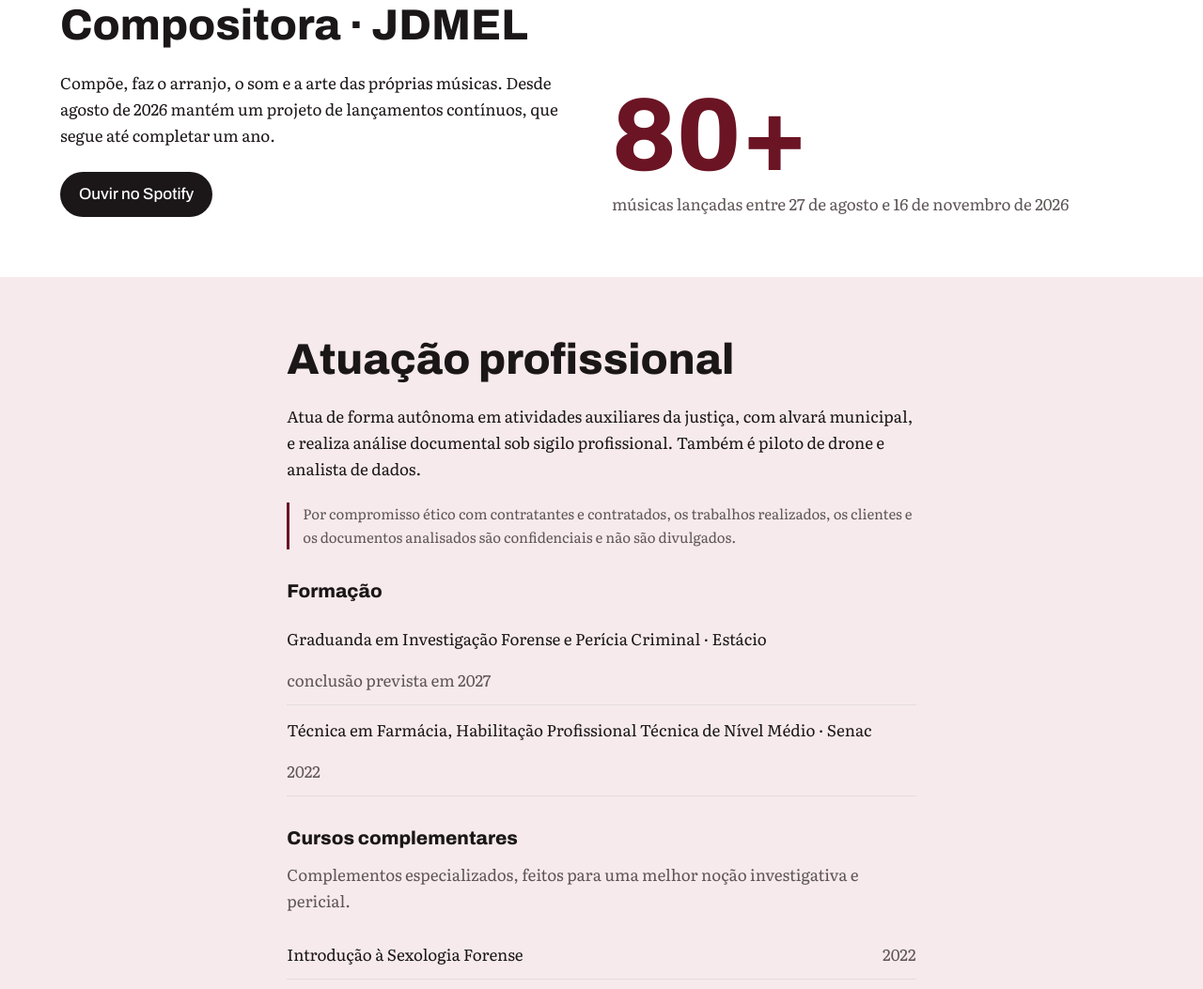
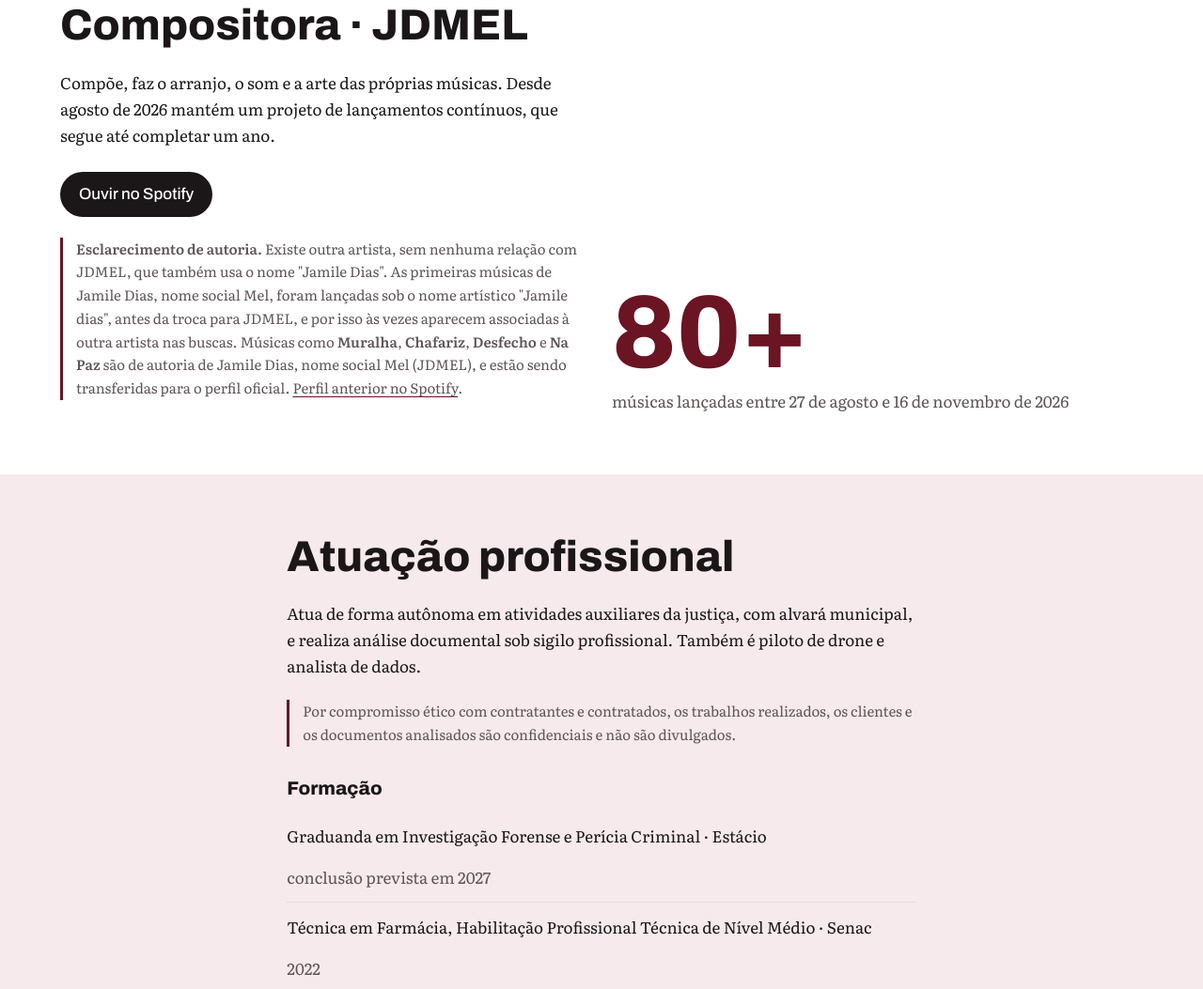
Before and after one commit to jamilediasmel-gif/site-jdmel, a plain HTML site: page index.html in a window 1280 px wide. Shown: the part 2966-4019 px from the top of the page at 94% size. Drawn offline with Linux system fonts and the light colour scheme.

Commit message:
Esclarecimento de autoria das primeiras músicas
Co-Authored-By: Claude Opus 5.5 <noreply@anthropic.com>
Claude-Session: https://claude.ai/code/session_012wKcZ1ws7vFoB2QyrUQbxV

```diff
--- a/index.html
+++ b/index.html
@@ -9,7 +9,7 @@
 <meta property="og:title" content="Jamile Dias — JDMEL">
 <meta property="og:description" content="Site oficial de Jamile Dias, nome social Mel (JDMEL): escritora, compositora e profissional da área forense.">
 <meta property="og:url" content="https://jdmel.com.br/">
-<script type="application/ld+json">{"@context":"https://schema.org","@type":"Person","name":"Jamile Dias","alternateName":["Mel","JDMEL","Jamile Dias Mel","JD 110"],"url":"https://jdmel.com.br/","birthPlace":"Duque de Caxias, RJ","jobTitle":"Escritora, articulista e compositora","sameAs":["https://www.instagram.com/jd110dias","https://substack.com/@jamilediasmel","https://open.spotify.com/artist/5CQNFgNsFDrbkmUGngWj9M","https://www.amazon.com/author/jdmel","https://github.com/jamilediasmel-gif"]}</script>
+<script type="application/ld+json">{"@context":"https://schema.org","@type":"Person","name":"Jamile Dias","alternateName":["Mel","JDMEL","Jamile Dias Mel","JD 110"],"url":"https://jdmel.com.br/","birthPlace":"Duque de Caxias, RJ","jobTitle":"Escritora, articulista e compositora","sameAs":["https://www.instagram.com/jd110dias","https://substack.com/@jamilediasmel","https://open.spotify.com/artist/5CQNFgNsFDrbkmUGngWj9M","https://open.spotify.com/artist/7HPvQ6WOUbBb0vMxKh9gKQ","https://www.amazon.com/author/jdmel","https://github.com/jamilediasmel-gif"]}</script>
 <link rel="preconnect" href="https://fonts.googleapis.com">
 <link href="https://fonts.googleapis.com/css2?family=Archivo:wght@500;800&family=Literata:ital,opsz,wght@0,7..72,400;0,7..72,600;1,7..72,400&display=swap" rel="stylesheet">
 <style>
@@ -102,7 +102,8 @@ footer .wrap{display:flex;flex-wrap:wrap;justify-content:space-between;gap:12px}
 <section class="band" id="musica"><div class="wrap">
   <div class="cols" style="align-items:end">
     <div><h2>Compositora · JDMEL</h2><p class="read">Compõe, faz o arranjo, o som e a arte das próprias músicas. Desde agosto de 2026 mantém um projeto de lançamentos contínuos, que segue até completar um ano.</p>
-      <a class="btn" href="https://open.spotify.com/artist/5CQNFgNsFDrbkmUGngWj9M">Ouvir no Spotify</a></div>
+      <a class="btn" href="https://open.spotify.com/artist/5CQNFgNsFDrbkmUGngWj9M">Ouvir no Spotify</a>
+      <p class="note"><strong>Esclarecimento de autoria.</strong> Existe outra artista, sem nenhuma relação com JDMEL, que também usa o nome "Jamile Dias". As primeiras músicas de Jamile Dias, nome social Mel, foram lançadas sob o nome artístico "Jamile dias", antes da troca para JDMEL, e por isso às vezes aparecem associadas à outra artista nas buscas. Músicas como <strong>Muralha</strong>, <strong>Chafariz</strong>, <strong>Desfecho</strong> e <strong>Na Paz</strong> são de autoria de Jamile Dias, nome social Mel (JDMEL), e estão sendo transferidas para o perfil oficial. <a href="https://open.spotify.com/artist/7HPvQ6WOUbBb0vMxKh9gKQ">Perfil anterior no Spotify</a>.</p></div>
     <div><p class="big">80+</p><p style="margin:4px 0 0;color:var(--soft)">músicas lançadas entre 27 de agosto e 16 de novembro de 2026</p></div>
   </div>
 </div></section>
```
